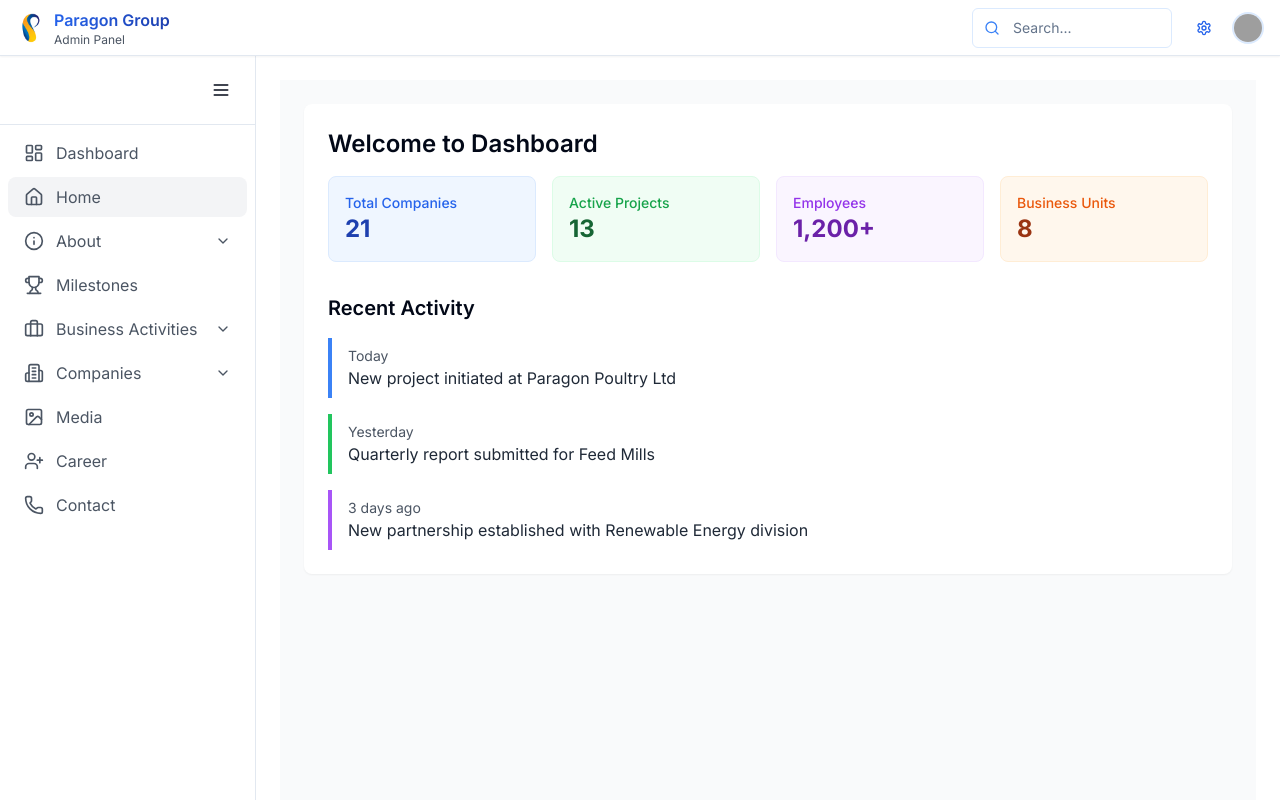
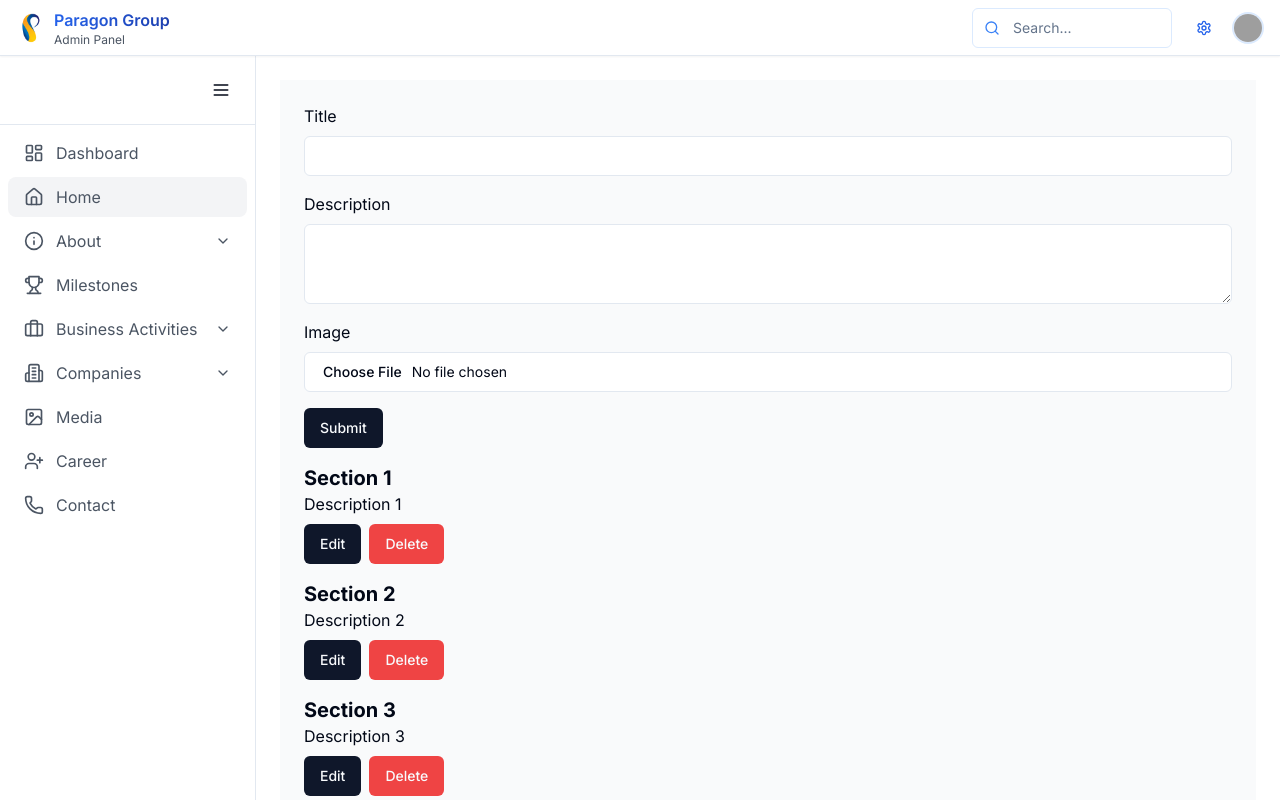
Before and after one commit to mahirr476/pg_admin, a Next.js app in the folder pg_admin/client/: page /home in a window 1280 px wide. Built offline with nearby package versions, Linux system fonts and the light colour scheme; grey boxes are pictures that could not be loaded.

Commit message:
i designed home and about page

```diff
--- /dev/null
+++ b/pg_admin/client/src/app/about-us/page.tsx
@@ -0,0 +1,127 @@
+"use client";
+import { useState } from "react";
+
+const About = () => {
+  const [activePage, setActivePage] = useState<"About Us" | "CSR">("About Us"); // Toggle between "About Us" and "CSR"
+  const [formData, setFormData] = useState({
+    "About Us": { title: "", description: "", image: "" },
+    CSR: { title: "", description: "", image: "" },
+  });
+
+  const handleInputChange = (
+    page: "About Us" | "CSR",
+    field: keyof typeof formData["About Us"],
+    value: string
+  ) => {
+    setFormData((prev) => ({
+      ...prev,
+      [page]: {
+        ...prev[page],
+        [field]: value,
+      },
+    }));
+  };
+
+  const handleSubmit = (page: "About Us" | "CSR") => {
+    console.log(`Submitting data for ${page}:`, formData[page]);
+    alert(`${page} submitted successfully!`);
+  };
+
+  const handleUpdate = (page: "About Us" | "CSR") => {
+    console.log(`Updating data for ${page}:`, formData[page]);
+    alert(`${page} updated successfully!`);
+  };
+
+  const handleDelete = (page: "About Us" | "CSR") => {
+    setFormData((prev) => ({
+      ...prev,
+      [page]: { title: "", description: "", image: "" },
+    }));
+    alert(`${page} data deleted successfully!`);
+  };
+
+  return (
+    <div className="ml-64 p-6 bg-gray-50 min-h-screen">
+      {/* Tabs for switching between pages */}
+      <div className="flex justify-center gap-4 mb-6">
+        <button
+          className={`px-4 py-2 rounded ${
+            activePage === "About Us" ? "bg-blue-500 text-white" : "bg-gray-200"
+          }`}
+          onClick={() => setActivePage("About Us")}
+        >
+          About Us
+        </button>
+        <button
+          className={`px-4 py-2 rounded ${
+            activePage === "CSR" ? "bg-blue-500 text-white" : "bg-gray-200"
+          }`}
+          onClick={() => setActivePage("CSR")}
+        >
+          CSR
+        </button>
+      </div>
+
+      {/* Form Content */}
+      <div>
+        <h1 className="text-2xl font-bold mb-4">
+          {activePage}
+        </h1>
+        <div className="mb-4">
+          <label className="block font-semibold mb-2">Title</label>
+          <input
+            type="text"
+            value={formData[activePage].title}
+            onChange={(e) =>
+              handleInputChange(activePage, "title", e.target.value)
+            }
+            className="w-full p-2 border rounded"
+          />
+        </div>
+        <div className="mb-4">
+          <label className="block font-semibold mb-2">Description</label>
+          <textarea
+            value={formData[activePage].description}
+            onChange={(e) =>
+              handleInputChange(activePage, "description", e.target.value)
+            }
+            className="w-full p-2 border rounded"
+          />
+        </div>
+        <div className="mb-4">
+          <label className="block font-semibold mb-2">Image URL</label>
+          <input
+            type="text"
+            value={formData[activePage].image}
+            onChange={(e) =>
+              handleInputChange(activePage, "image", e.target.value)
+            }
+            className="w-full p-2 border rounded"
+          />
+        </div>
+        <div className="flex gap-4">
+          <button
+            className="px-4 py-2 bg-green-500 text-white rounded"
+            onClick={() => handleSubmit(activePage)}
+          >
+            Submit
+          </button>
+          <button
+            className="px-4 py-2 bg-yellow-500 text-white rounded"
+            onClick={() => handleUpdate(activePage)}
+          >
+            Update
+          </button>
+          <button
+            className="px-4 py-2 bg-red-500 text-white rounded"
+            onClick={() => handleDelete(activePage)}
+          >
+            Delete
+          </button>
+        </div>
+      </div>
+    </div>
+  );
+};
+
+export default About;
--- a/pg_admin/client/src/app/home/page.tsx
+++ b/pg_admin/client/src/app/home/page.tsx
@@ -1,64 +1,134 @@
-"use client"
+'use client';
 
-import React from 'react'
-import { motion } from 'framer-motion'
+import { useState } from 'react';
+import { Button } from '@/components/ui/button';
+import { Input } from '@/components/ui/input';
+import { Textarea } from '@/components/ui/textarea';
 
-const Home = () => {
-  return (
-    <main className="ml-64 p-6 bg-gray-50 min-h-screen">
-      <motion.div
-        initial={{ opacity: 0, y: 20 }}
-        animate={{ opacity: 1, y: 0 }}
-        transition={{ duration: 0.5 }}
-        className="bg-white rounded-lg shadow-sm p-6"
-      >
-        <h1 className="text-2xl font-semibold mb-4">Welcome to Dashboard</h1>
-
-        <div className="grid grid-cols-1 md:grid-cols-2 lg:grid-cols-4 gap-4">
-          {/* Quick Stats */}
-          <div className="bg-blue-50 p-4 rounded-lg border border-blue-100">
-            <h3 className="text-sm text-blue-600 font-medium">Total Companies</h3>
-            <p className="text-2xl font-bold text-blue-800">21</p>
-          </div>
-
-          <div className="bg-green-50 p-4 rounded-lg border border-green-100">
-            <h3 className="text-sm text-green-600 font-medium">Active Projects</h3>
-            <p className="text-2xl font-bold text-green-800">13</p>
-          </div>
-
-          <div className="bg-purple-50 p-4 rounded-lg border border-purple-100">
-            <h3 className="text-sm text-purple-600 font-medium">Employees</h3>
-            <p className="text-2xl font-bold text-purple-800">1,200+</p>
-          </div>
-
-          <div className="bg-orange-50 p-4 rounded-lg border border-orange-100">
-            <h3 className="text-sm text-orange-600 font-medium">Business Units</h3>
-            <p className="text-2xl font-bold text-orange-800">8</p>
-          </div>
-        </div>
-
-        {/* Recent Activity Section */}
-        <div className="mt-8">
-          <h2 className="text-xl font-semibold mb-4">Recent Activity</h2>
-          <div className="space-y-4">
-            {/* Activity items */}
-            <div className="border-l-4 border-blue-500 pl-4 py-2">
-              <p className="text-sm text-gray-600">Today</p>
-              <p className="text-gray-800">New project initiated at Paragon Poultry Ltd</p>
-            </div>
-            <div className="border-l-4 border-green-500 pl-4 py-2">
-              <p className="text-sm text-gray-600">Yesterday</p>
-              <p className="text-gray-800">Quarterly report submitted for Feed Mills</p>
-            </div>
-            <div className="border-l-4 border-purple-500 pl-4 py-2">
-              <p className="text-sm text-gray-600">3 days ago</p>
-              <p className="text-gray-800">New partnership established with Renewable Energy division</p>
-            </div>
-          </div>
-        </div>
-      </motion.div>
-    </main>
-  )
+interface Section {
+ id: number;
+ title: string;
+ description: string;
+ image: File | null;
 }
 
-export default Home
+const initialSections: Section[] = [
+ { id: 1, title: 'Section 1', description: 'Description 1', image: null },
+ { id: 2, title: 'Section 2', description: 'Description 2', image: null },
+ { id: 3, title: 'Section 3', description: 'Description 3', image: null },
+ { id: 4, title: 'Section 4', description: 'Description 4', image: null },
+ { id: 5, title: 'Section 5', description: 'Description 5', image: null },
+ { id: 6, title: 'Section 6', description: 'Description 6', image: null },
+];
+
+export default function Home() {
+ const [sections, setSections] = useState<Section[]>(initialSections);
+ const [editingSection, setEditingSection] = useState<Section | null>(null);
+
+ const handleSubmit = (e: React.FormEvent<HTMLFormElement>) => {
+   e.preventDefault();
+   const formData = new FormData(e.currentTarget);
+
+   if (editingSection) {
+     const updatedSections = sections.map((section) =>
+       section.id === editingSection.id
+         ? {
+             ...section,
+             title: formData.get('title') as string,
+             description: formData.get('description') as string,
+             image: formData.get('image') as File,
+           }
+         : section
+     );
+     setSections(updatedSections);
+     setEditingSection(null);
+   } else {
+     const newSection: Section = {
+       id: Date.now(),
+       title: formData.get('title') as string,
+       description: formData.get('description') as string,
+       image: formData.get('image') as File,
+     };
+     setSections([...sections, newSection]);
+   }
+
+   e.currentTarget.reset();
+ };
+
+ const handleEdit = (section: Section) => {
+   setEditingSection(section);
+ };
+
+ const handleDelete = (id: number) => {
+   setSections(sections.filter((section) => section.id !== id));
+ };
+
+ return (
+   <div className="ml-64 p-6 bg-gray-50 min-h-screen">
+     <form onSubmit={handleSubmit}>
+       <div className="mb-4">
+         <label htmlFor="title" className="block mb-2">
+           Title
+         </label>
+         <Input
+           type="text"
+           id="title"
+           name="title"
+           defaultValue={editingSection?.title}
+           required
+         />
+       </div>
+       <div className="mb-4">
+         <label htmlFor="description" className="block mb-2">
+           Description
+         </label>
+         <Textarea
+           id="description"
+           name="description"
+           defaultValue={editingSection?.description}
+           required
+         />
+       </div>
+       <div className="mb-4">
+         <label htmlFor="image" className="block mb-2">
+           Image
+         </label>
+         <Input type="file" id="image" name="image" accept="image/*" />
+       </div>
+       <Button type="submit">{editingSection ? 'Update' : 'Submit'}</Button>
+       {editingSection && (
+         <Button
+           type="button"
+           onClick={() => setEditingSection(null)}
+           className="ml-2"
+         >
+           Cancel
+         </Button>
+       )}
+     </form>
+
+     {sections.map((section) => (
+       <div key={section.id} className="my-4">
+         <h2 className="text-xl font-bold">{section.title}</h2>
+         <p>{section.description}</p>
+         {section.image && (
+           <img
+             src={URL.createObjectURL(section.image)}
+             alt={section.title}
+             className="mt-2"
+           />
+         )}
+         <div className="mt-2 flex space-x-2">
+           <Button onClick={() => handleEdit(section)}>Edit</Button>
+           <Button
+             onClick={() => handleDelete(section.id)}
+             variant="destructive"
+           >
+             Delete
+           </Button>
+         </div>
+       </div>
+     ))}
+   </div>
+ );
+}
--- a/pg_admin/client/src/app/page.tsx
+++ b/pg_admin/client/src/app/page.tsx
@@ -1,11 +1,12 @@
 
 import React from 'react'
-import Home from './home/page'
+import Dashboard from './dashboard/page'
+
 
 const page = () => {
   return (
     <div>
-     <Home/>
+     <Dashboard/>
     </div>
   )
 }
```
Also changed, not shown: pg_admin/client/src/app/dashboard/page.tsx (+64 -0 lines), pg_admin/client/src/context/SidebarContext.tsx (added, +33 -0 lines), pg_admin/client/src/app/milestones/page.tsx (added).
